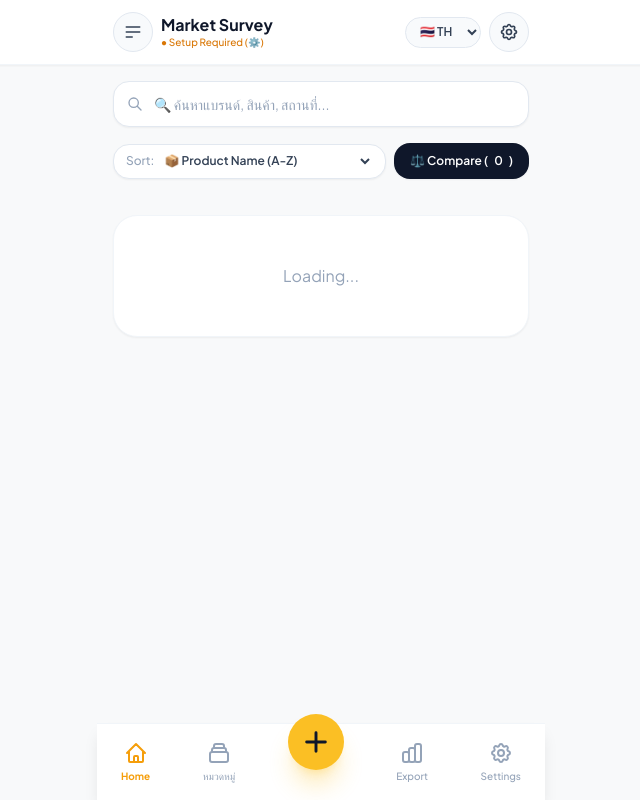
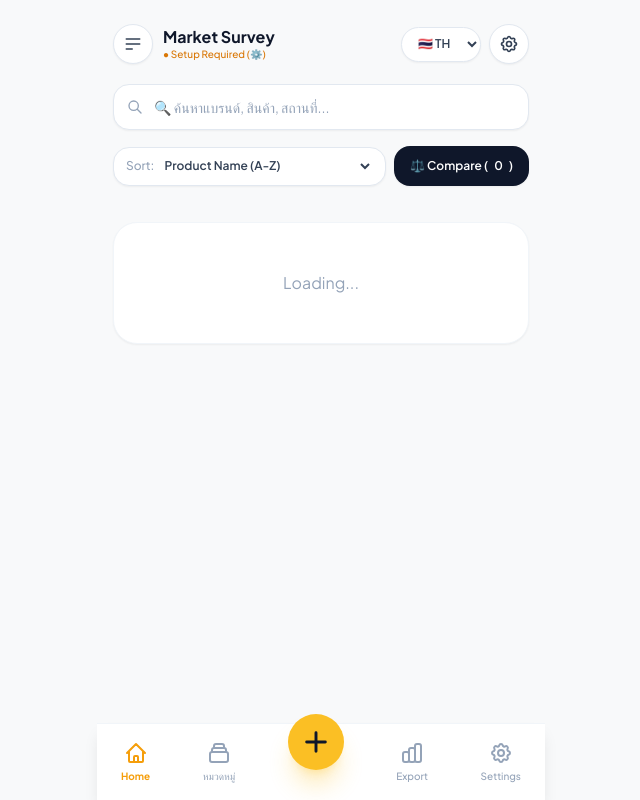
Before and after one commit to Engichai/market-survey, a plain HTML site: page index.html in a window 1280 px wide. Shown: the whole page, without its empty margins (319-959 px from the left). Drawn offline with nearby package versions, Linux system fonts and the light colour scheme.

Commit message:
Update index.html

```diff
--- a/index.html
+++ b/index.html
@@ -12,11 +12,13 @@
 </head>
 <body class="bg-[#F8F9FA] text-slate-800 antialiased pb-28">
 
-    <!-- Header / Top Bar -->
-    <header class="bg-white sticky top-0 z-40 border-b border-slate-100 shadow-sm">
-        <div class="max-w-md mx-auto px-4 py-3 flex justify-between items-center">
-            <div class="flex items-center gap-2">
-                <button type="button" onclick="openCategoryModal()" class="w-10 h-10 bg-slate-50 hover:bg-slate-100 rounded-full flex items-center justify-center text-slate-700 transition cursor-pointer border border-slate-200">
+    <!-- Seamless Header & Main Container -->
+    <main class="max-w-md mx-auto p-4 space-y-4">
+
+        <!-- Header Top Bar (Integrated) -->
+        <div class="flex justify-between items-center pt-2 pb-1">
+            <div class="flex items-center gap-2.5">
+                <button type="button" onclick="openCategoryModal()" class="w-10 h-10 bg-white hover:bg-slate-50 rounded-full flex items-center justify-center text-slate-700 transition cursor-pointer border border-slate-200 shadow-sm">
                     <svg class="w-5 h-5" fill="none" stroke="currentColor" stroke-width="2" viewBox="0 0 24 24"><path stroke-linecap="round" stroke-linejoin="round" d="M4 6h16M4 12h16M4 18h7"/></svg>
                 </button>
                 <div>
@@ -25,20 +27,16 @@
                 </div>
             </div>
             <div class="flex items-center gap-2">
-                <select id="lang-select" onchange="changeLanguage(this.value)" class="bg-slate-50 text-slate-700 text-xs px-2.5 py-1.5 rounded-full font-semibold outline-none cursor-pointer border border-slate-200">
+                <select id="lang-select" onchange="changeLanguage(this.value)" class="bg-white text-slate-700 text-xs px-3 py-2 rounded-full font-semibold outline-none cursor-pointer border border-slate-200 shadow-sm">
                     <option value="th">🇹🇭 TH</option>
                     <option value="en">🇬🇧 EN</option>
                     <option value="id">🇮🇩 ID</option>
                 </select>
-                <button type="button" onclick="openSettings()" class="w-10 h-10 bg-slate-50 hover:bg-slate-100 rounded-full flex items-center justify-center text-slate-700 transition cursor-pointer border border-slate-200">
+                <button type="button" onclick="openSettings()" class="w-10 h-10 bg-white hover:bg-slate-50 rounded-full flex items-center justify-center text-slate-700 transition cursor-pointer border border-slate-200 shadow-sm">
                     <svg class="w-5 h-5" fill="none" stroke="currentColor" stroke-width="2" viewBox="0 0 24 24"><path stroke-linecap="round" stroke-linejoin="round" d="M10.325 4.317c.426-1.756 2.924-1.756 3.35 0a1.724 1.724 0 002.573 1.066c1.543-.94 3.31.826 2.37 2.37a1.724 1.724 0 001.065 2.572c1.756.426 1.756 2.924 0 3.35a1.724 1.724 0 00-1.066 2.573c.94 1.543-.826 3.31-2.37 2.37a1.724 1.724 0 00-2.572 1.065c-.426 1.756-2.924 1.756-3.35 0a1.724 1.724 0 00-2.573-1.066c-1.543.94-3.31-.826-2.37-2.37a1.724 1.724 0 00-1.065-2.572c-1.756-.426-1.756-2.924 0-3.35a1.724 1.724 0 001.066-2.573c-.94-1.543.826-3.31 2.37-2.37.996.608 2.296.07 2.572-1.065z"/><path stroke-linecap="round" stroke-linejoin="round" d="M15 12a3 3 0 11-6 0 3 3 0 016 0z"/></svg>
                 </button>
             </div>
         </div>
-    </header>
-
-    <!-- Main Container -->
-    <main class="max-w-md mx-auto p-4 space-y-4">
 
         <!-- Search Bar -->
         <div class="relative w-full">
@@ -50,18 +48,18 @@
 
         <!-- Sort By & Compare Bar -->
         <div class="flex gap-2 items-center justify-between">
-            <div class="flex items-center gap-1.5 bg-white border border-slate-200 px-3 py-2 rounded-2xl shadow-sm text-xs w-full">
+            <div class="flex items-center gap-1.5 bg-white border border-slate-200 px-3 py-2.5 rounded-2xl shadow-sm text-xs w-full">
                 <span class="text-slate-400 font-medium whitespace-nowrap">Sort:</span>
                 <select id="sort-select" onchange="renderItems()" class="bg-transparent font-semibold text-slate-700 outline-none w-full cursor-pointer">
-                    <option value="productName">📦 Product Name (A-Z)</option>
-                    <option value="brand">🏷️ Brand Name (A-Z)</option>
-                    <option value="storeName">📍 Store / Location</option>
-                    <option value="packageSize">⚖️ Package Size</option>
-                    <option value="timestamp">📅 Date (Newest)</option>
+                    <option value="productName">Product Name (A-Z)</option>
+                    <option value="brand">Brand Name (A-Z)</option>
+                    <option value="storeName">Store / Location</option>
+                    <option value="packageSize">Package Size</option>
+                    <option value="timestamp">Date (Newest)</option>
                 </select>
             </div>
 
-            <button type="button" onclick="openCompareModal()" id="btn-compare-tab" class="bg-slate-900 hover:bg-slate-800 text-white px-4 py-2.5 rounded-2xl font-semibold text-xs transition shadow-sm flex-shrink-0 flex items-center gap-1.5">
+            <button type="button" onclick="openCompareModal()" id="btn-compare-tab" class="bg-slate-900 hover:bg-slate-800 text-white px-4 py-3 rounded-2xl font-semibold text-xs transition shadow-sm flex-shrink-0 flex items-center gap-1.5">
                 ⚖️ Compare (<span id="compare-count">0</span>)
             </button>
         </div>
@@ -83,7 +81,7 @@
             <span class="text-[10px] font-bold">Home</span>
         </button>
         <button onclick="openCategoryModal()" class="flex flex-col items-center text-slate-400 hover:text-slate-600 gap-1 transition">
-            <svg class="w-6 h-6" fill="none" stroke="currentColor" stroke-width="2" viewBox="0 0 24 24"><path stroke-linecap="round" stroke-linejoin="round" d="M19 11H5m14 0a2 2 0 012 2v6a2 2 0 01-2 2H5a2 2 0 01-2-2v-6a2 2 0 012-2m14 0V9a2 2 0 00-2-2M5 11V9a2 2 0 012-2m0 0V5a2 2 0 012-2h6a2 2 0 012 2v2M7 7h10"/></svg>
+            <svg class="w-6 h-6" fill="none" stroke="currentColor" stroke-width="2" viewBox="0 0 24 24"><path stroke-linecap="round" stroke-linejoin="round" d="M19 11H5m14 0a2 2 0 012 2v6a2 2 0 01-2 2H5a2 2 0 01-2-2v-6a2 2 0 012-2m14 0V9a2 2 0 00-2-2M5 11V9a2 2 0 012-2v0V5a2 2 0 012-2h6a2 2 0 012 2v2M7 7h10"/></svg>
             <span class="text-[10px] font-medium" id="nav-cat">Category</span>
         </button>
         <div class="relative -top-5">
@@ -939,12 +937,12 @@
 
                 return `
                     <div onclick="openDetail('${item.id}')" class="bg-white p-3 rounded-3xl shadow-sm border ${isCompared ? 'border-amber-400 bg-amber-50/20' : 'border-slate-100'} hover:border-amber-300 transition flex flex-col justify-between cursor-pointer relative group">
-                        <!-- Modern Minimalist Compare Button (Top Left) -->
+                        <!-- Minimalist Compare Button (Top Left) -->
                         <button type="button" onclick="toggleCompare('${item.id}', event)" class="absolute top-4 left-4 w-8 h-8 ${isCompared ? 'bg-amber-400 text-slate-900 font-bold shadow-md' : 'bg-white/80 text-slate-600 hover:bg-white'} backdrop-blur-md rounded-full flex items-center justify-center text-xs shadow-sm z-10 transition transform active:scale-95" title="Select for comparison">
                             ⚖️
                         </button>
 
-                        <!-- Modern Minimalist Delete Button (Top Right) -->
+                        <!-- Minimalist Delete Button (Top Right) -->
                         <button type="button" onclick="event.stopPropagation(); deleteItemFromCloud('${item.id}')" class="absolute top-4 right-4 w-8 h-8 bg-white/80 hover:bg-white backdrop-blur-md rounded-full flex items-center justify-center text-slate-600 hover:text-red-500 shadow-sm z-10 transition transform active:scale-95" title="Delete">
                             🗑️
                         </button>
```
